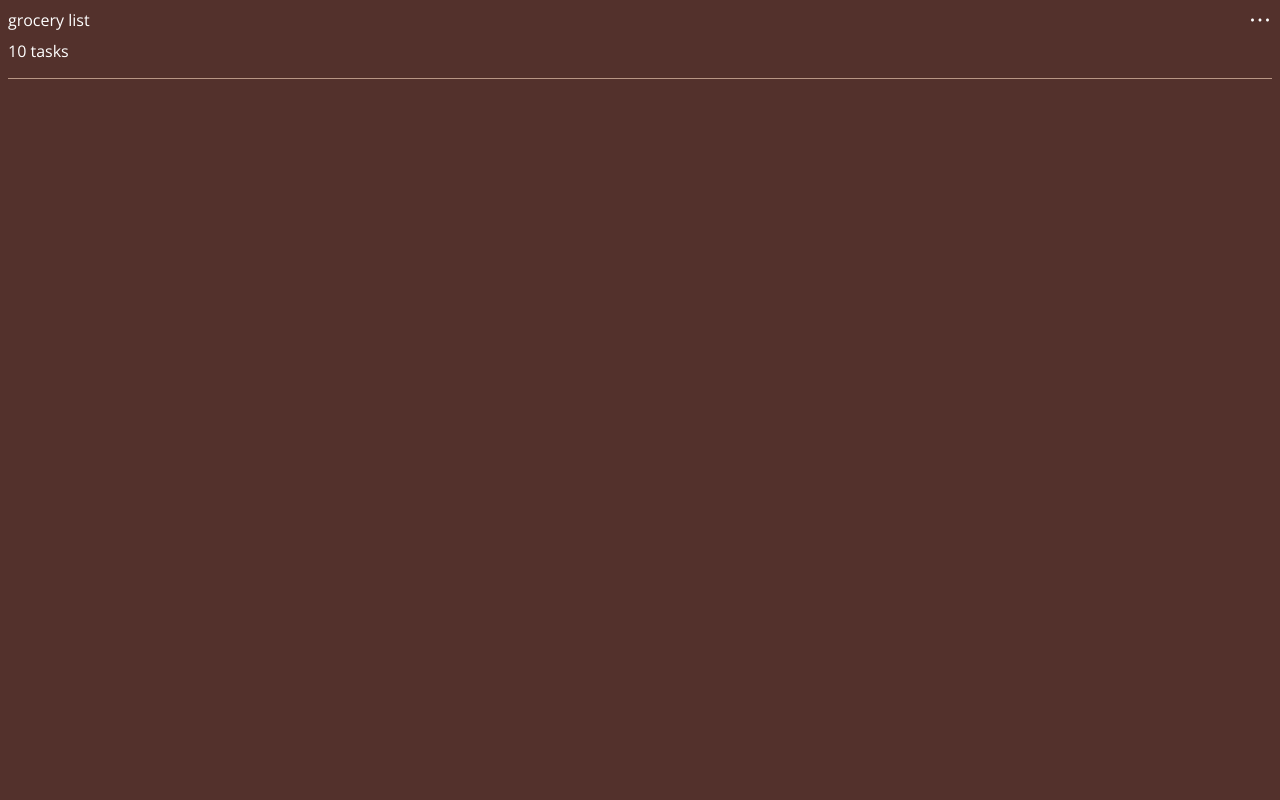
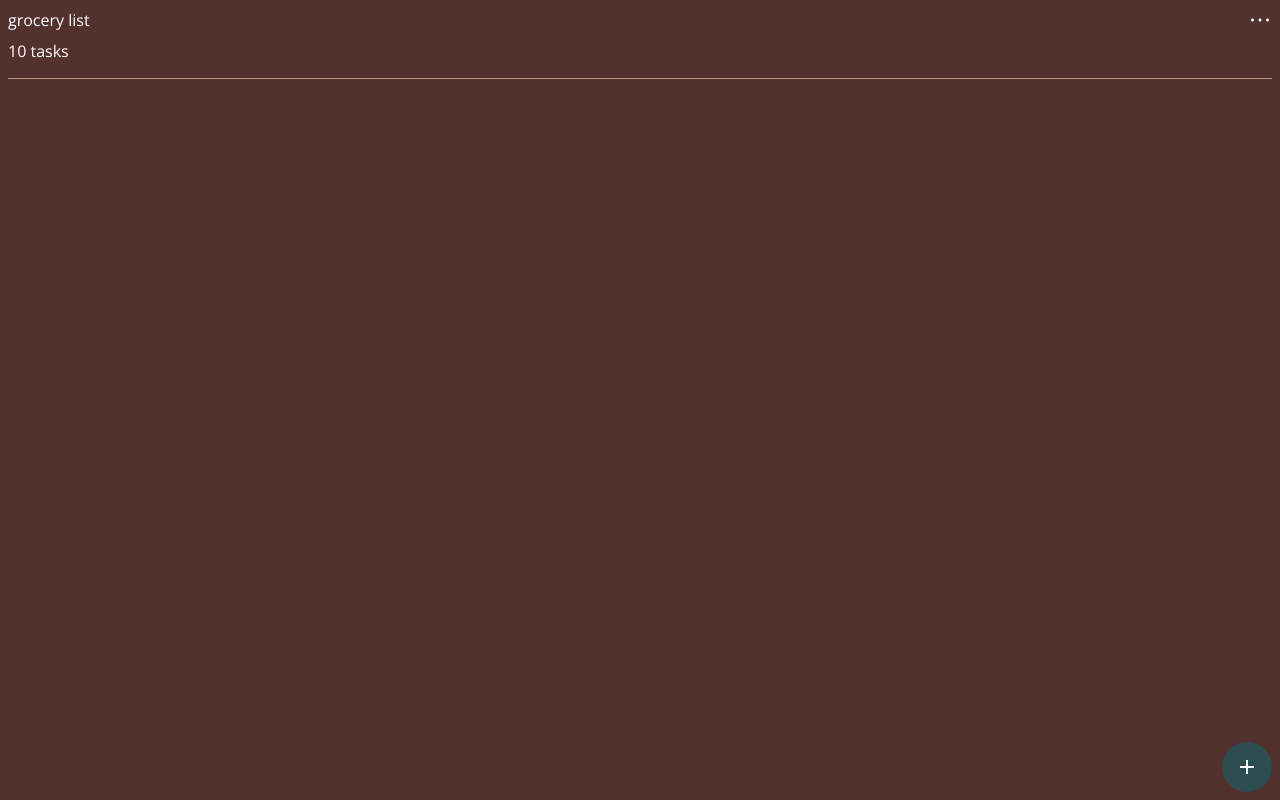
Before and after one commit to colorlessenergy/the-tasks, a Next.js app: page / in a window 1280 px wide. Built offline with nearby package versions, Linux system fonts and the light colour scheme.

Commit message:
add HTML and CSS for add item button

```diff
--- a/app/_styles/globals.scss
+++ b/app/_styles/globals.scss
@@ -1,5 +1,6 @@
 @use 'variables.scss' as *;
 @use 'layout.scss' as *;
+@use 'module.scss' as *;
 @use 'utilities.scss' as *;
 
 * {
@@ -15,6 +16,13 @@ body {
     color: #ffffff;
 }
 
+button {
+    border: 0;
+
+    background-color: transparent;
+    cursor: pointer;
+}
+
 svg {
     width: 24px;
 
--- /dev/null
+++ b/app/_styles/module.scss
@@ -0,0 +1,15 @@
+@use 'variables.scss' as *;
+
+.add-item-button {
+    border-radius: 50%;
+    display: flex;
+    align-items: center;
+    justify-content: center;
+    height: 50px;
+    width: 50px;
+    position: fixed;
+    bottom: 8px;
+    right: 8px;
+
+    background-color: $blue;
+}
--- a/app/_styles/variables.scss
+++ b/app/_styles/variables.scss
@@ -1,2 +1,3 @@
 $brown: #53312c;
 $light-brown: #b89685;
+$blue: #2c4e53;
--- a/app/page.js
+++ b/app/page.js
@@ -11,6 +11,12 @@ export default function Home() {
 
                 <div>10 tasks</div>
             </div>
+
+            <button className="add-item-button">
+                <svg xmlns="http://www.w3.org/2000/svg" viewBox="0 0 24 24">
+                    <path d="M11 11V5H13V11H19V13H13V19H11V13H5V11H11Z"></path>
+                </svg>
+            </button>
         </div>
     );
 }
```
